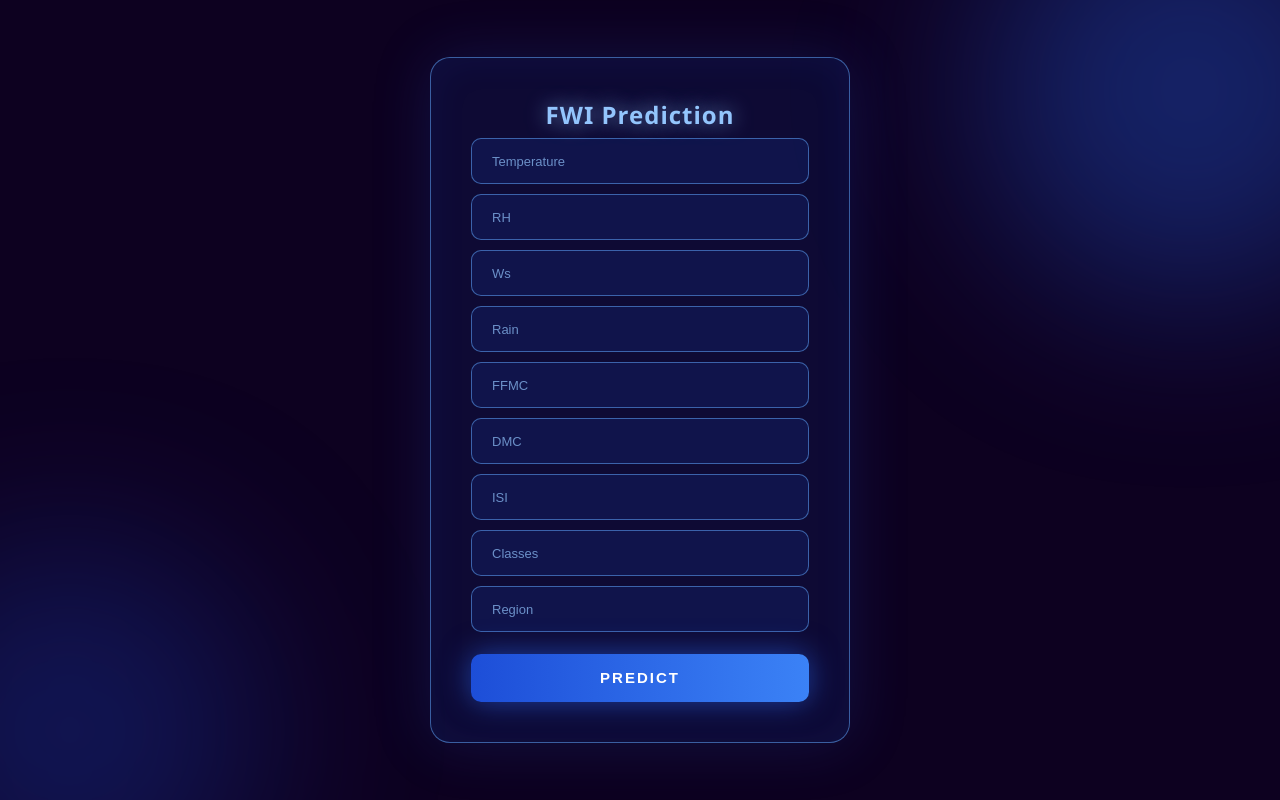
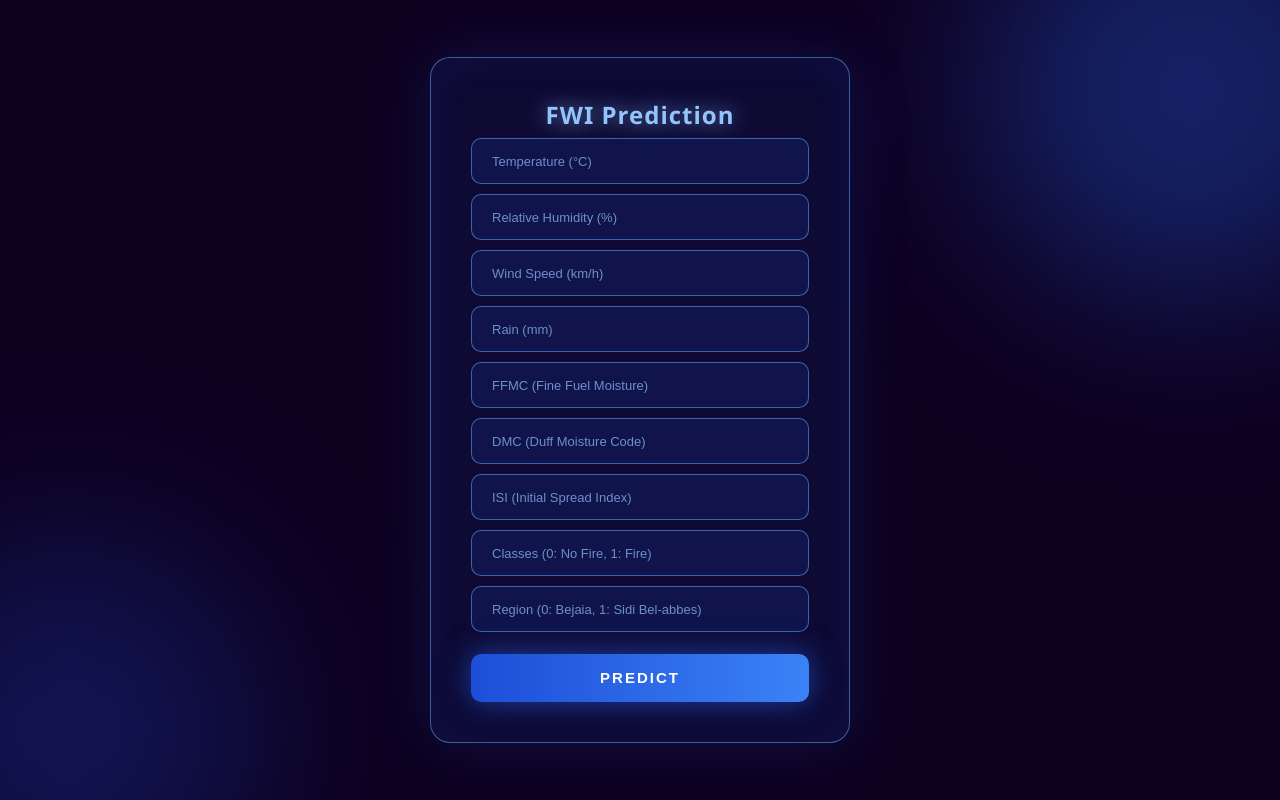
Before and after one commit to chiransh516/testforestfires, a Flask app: page /predictdata in a window 1280 px wide. Run offline with Flask 3, Linux system fonts and the light colour scheme; parts of the project's set-up code (start-up, migrations or seed data) failed here and were passed over.

Commit message:
Update home.html

```diff
--- a/templates/home.html
+++ b/templates/home.html
@@ -8,15 +8,15 @@
 
         <!-- Main Input For Receiving Query to our ML -->
        <form action="{{ url_for('predict_datapoint')}}" method="post">
-         <input type="text" name="Temperature" placeholder="Temperature" required="required" /><br>
-           <input type="text" name="RH" placeholder="RH" required="required" /><br>
-           <input type="text" name="Ws" placeholder="Ws" required="required" /><br>
-           <input type="text" name="Rain" placeholder="Rain" required="required" /><br>
-           <input type="text" name="FFMC" placeholder="FFMC" required="required" /><br>
-           <input type="text" name="DMC" placeholder="DMC" required="required" /><br>
-           <input type="text" name="ISI" placeholder="ISI" required="required" /><br>
-           <input type="text" name="Classes" placeholder="Classes" required="required" /><br>
-           <input type="text" name="Region" placeholder="Region" required="required" /><br>
+         <input type="text" name="Temperature" placeholder="Temperature (°C)" required="required" title="Temperature in Celsius" /><br>
+           <input type="text" name="RH" placeholder="Relative Humidity (%)" required="required" title="Relative Humidity in percentage" /><br>
+           <input type="text" name="Ws" placeholder="Wind Speed (km/h)" required="required" title="Wind speed in km/h" /><br>
+           <input type="text" name="Rain" placeholder="Rain (mm)" required="required" title="Total rain in mm" /><br>
+           <input type="text" name="FFMC" placeholder="FFMC (Fine Fuel Moisture)" required="required" title="Fine Fuel Moisture Code index" /><br>
+           <input type="text" name="DMC" placeholder="DMC (Duff Moisture Code)" required="required" title="Duff Moisture Code index" /><br>
+           <input type="text" name="ISI" placeholder="ISI (Initial Spread Index)" required="required" title="Initial Spread Index" /><br>
+           <input type="text" name="Classes" placeholder="Classes (0: No Fire, 1: Fire)" required="required" title="0 for Not Fire, 1 for Fire" /><br>
+           <input type="text" name="Region" placeholder="Region (0: Bejaia, 1: Sidi Bel-abbes)" required="required" title="0 for Bejaia Region, 1 for Sidi Bel-abbes Region" /><br>
 
 
 
```
